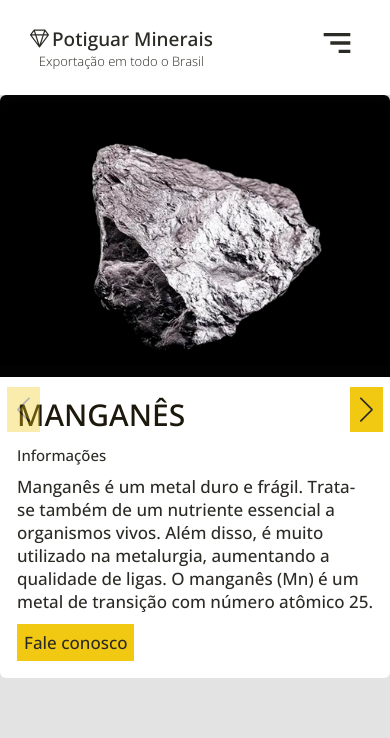
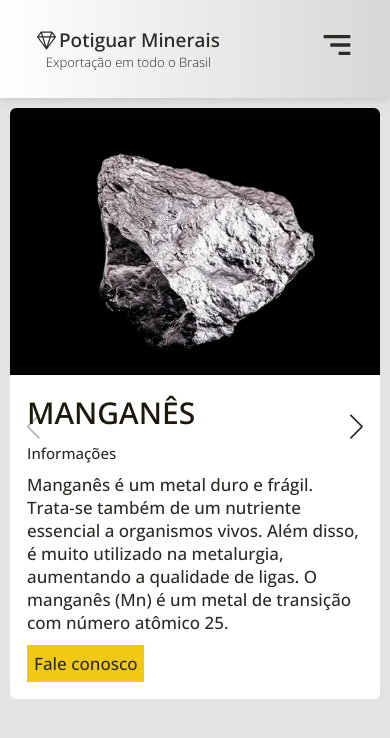
Before and after one commit to forcaweb/landpage-site-mineracao, a React (Create React App) app: page / in a window 390 px wide. Shown: the top 738 px of the page. Built offline with nearby package versions, Linux system fonts and the light colour scheme.

Commit message:
at1111202215

```diff
--- a/public/index.html
+++ b/public/index.html
@@ -8,7 +8,7 @@
     <meta http-equiv="X-UA-Compatible" content="IE=7" />
     <meta
       name="keywords"
-      content="Turmalina, Ametista, Esmeralda, Jade, Rubi, Safira, Diamante, Opala, Água Marinha, Turquesa, Manganês, Ouro"
+      content="Turmalina, Ametista, Esmeralda, Jade, Rubi, Safira, Diamante, Opala, Água Marinha, Turquesa, Manganês, Ouro, exportacao, minerios, mineracao, pedras preciosas, pedras para decoracao"
     />
     <meta name="author" content="Força Web" />
     <meta name="robots" content="index, follow" />
@@ -16,7 +16,7 @@
       name="description"
       content="Pedras preciosas tais como Turmalina, Ametista, Esmeralda, Jade, Rubi, Safira, Diamante, Opala, Água Marinha, Turquesa, Manganês, Ouro"
     />
-    <title>Potiguar Minerais</title>
+    <title>Potiguar Minerais - Exportação de minérios para todo o Brasil</title>
     <script id="react-dotenv" src="./env.js"></script>
   </head>
   <body>
--- a/src/componets/header/header.css
+++ b/src/componets/header/header.css
@@ -7,8 +7,8 @@ header{
   display: flex;
   justify-content: space-between;
   align-items: center;
-  background: var(--white-color);
-  padding: 20px 50px;
+  background: linear-gradient(to right,#fff, #d7d7d7);
+  padding: 10px 50px;
   z-index: 1000;
   box-shadow: 0 0 10px rgba(51, 51, 51, 0.213);
 }
@@ -31,10 +31,17 @@ header nav a{
   color: var(--black-color);
   font-weight: 400;
   transition: 0.4s all;
+  padding: 7px;
 }
 
 header nav a:hover{
   color: var(--yellow-color);
+}
+
+header nav:nth-child(2) a:hover{
+  color: var(--black-color);
+  background-color: var(--golden-color);
+  border-radius: 6px;
 }
 
 header nav a h1{
--- a/src/componets/home/home.css
+++ b/src/componets/home/home.css
@@ -3,6 +3,7 @@
   background: var(--grey-color);
   overflow: hidden;
   position: relative;
+  padding: 20px;
 }
 
 .swiper {
@@ -133,14 +134,14 @@
   }
 
   .swiper-button-prev:after{
-    background: var(--golden-color);
+    background: transparent;
     color: var(--black-color);
     font-size: 25px;
     padding: 10px;
   }
 
   .swiper-button-next:after{
-    background: var(--golden-color);
+    background: transparent;
     font-size: 25px;
     color: var(--black-color);
     padding: 10px;
@@ -153,4 +154,7 @@
   .image, .descriptions{
     flex: 100%;
   }
+  .categories{
+    padding: 10px;
+  }
 }
```
Also changed, not shown: public/img/favicon.png.
